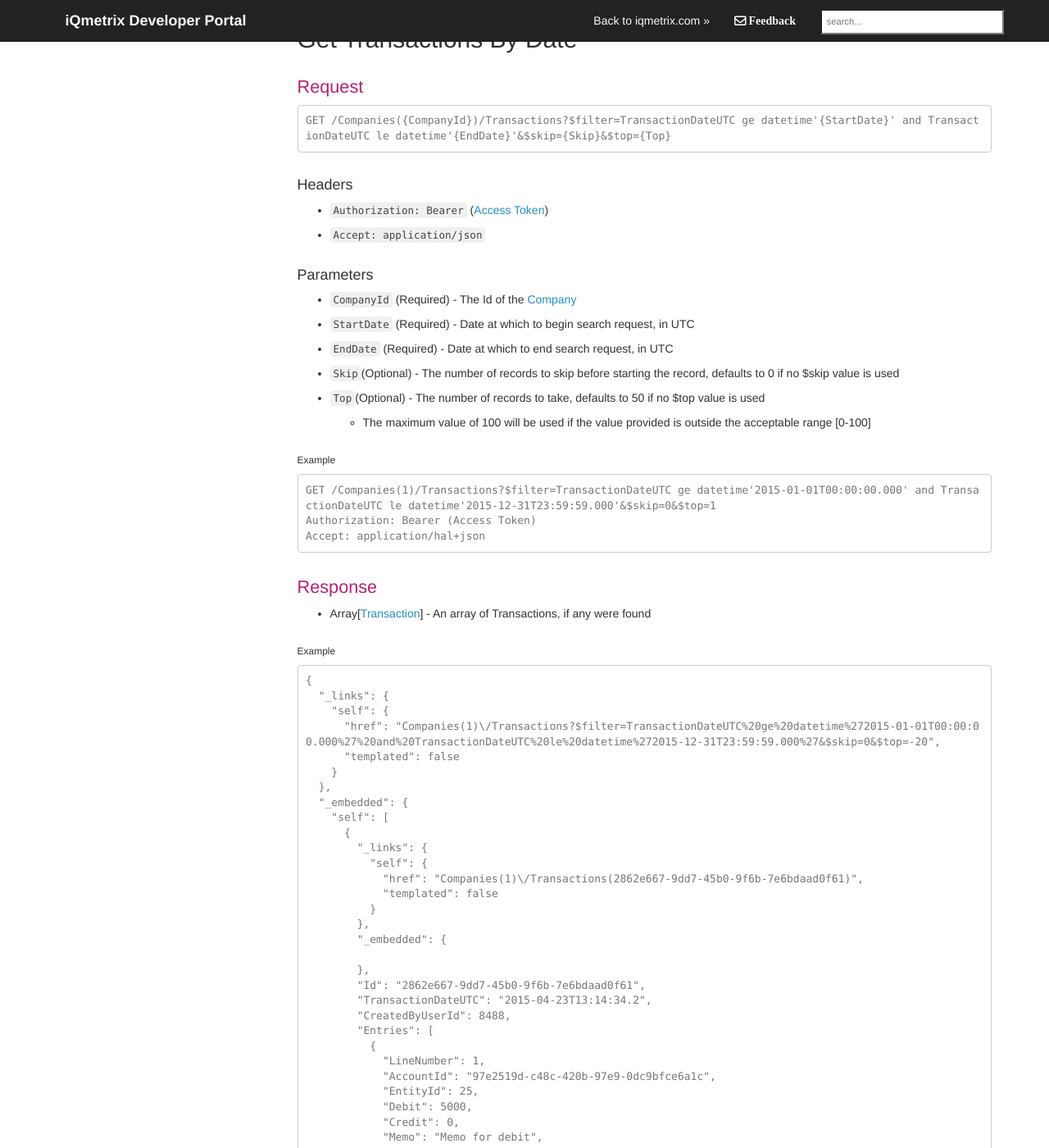
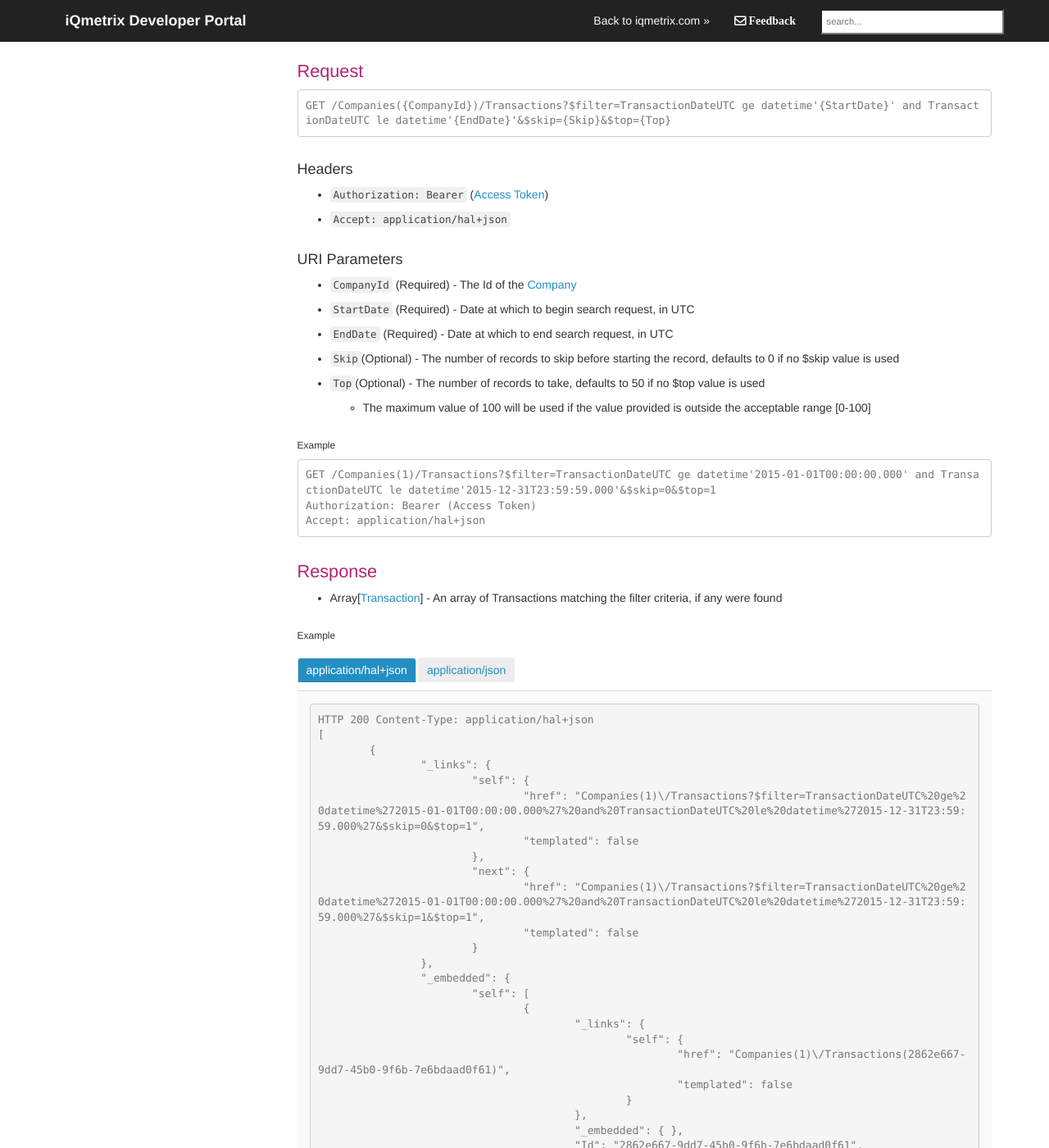
Before and after one commit to iq-coryp/documentation-testing, a Jekyll site: the page built from pages/api/general-ledger.md, in a window 1280 px wide and 1400 px high, scrolled down 4363 px. Shown: the whole window at 82% size. Built offline with Jekyll 4.4.1, drawn with Linux system fonts in a browser that asks for light colours; nearby versions of some CDN libraries; Markdown is read by kramdown in place of the engine named in the settings; comment, search, counter and statistics services are not loaded; some of the changed text lies outside the part shown.

Commit message:
tab feature

```diff
--- a/pages/api/general-ledger.md
+++ b/pages/api/general-ledger.md
@@ -27,18 +27,18 @@ An Account resource consists of the following properties:
 |:-----|:----------|:------------|:--------|
 | Id | GUID | Unique identifier for the Account. This value is system-generated and read-only | `97e2519d-c48c-420b-97e9-0dc9bfce6a1c` |
 | AccountName | String (128) | The name of the Account. Must be unique across the entire list of Accounts and cannot be empty | `CAD Bank Account: 790` |
-| AccountNumber | String (128 | The Account number. Must be unique across the entire list of Accounts and cannot be empty | `1790` |
+| AccountNumber | String (128) | The Account number. Must be unique across the entire list of Accounts and cannot be empty | `1790` |
 | AccountCategory  | String | Category of the Account, valid values are: **Asset, Liability, Equity, Revenue and Expense** | `Asset` |
 | SubCategory | String (256) | A string that can be used to further group Accounts into sub-categories | `Current Assets` |
+| CreatedByUserId | Integer  | Auditing column showing User Id of whoever created this Account. This value is system-generated and read-only | `8488` |
+| UpdatedByUserId  | Integer | Auditing column showing User Id of whoever last updated this Account. This value is system-generated and read-only | `8488` |
 | CurrencyCode | String | The 3 letter ISO currency code for the currency that this Account records its Transactions in. Can't be changed if an Account has had Transactions posted to it. Not case sensitive and will be stored and returned in upper case | `CAD` |
-| IsEnabled | Boolean | True if the Account is enabled, false if it is disabled | `true` |
-| Description | String (1024) | Description of the Account | `This is a Canadian $ account` |
-| IsDebitAccount | Boolean | True if Account is a [Debit Account](/api/glossary.html#Debit Account), false if it is a [Credit Account](/api/glossary.html#Credit Account)| `true` |
 | CustomProperties |Object (4000) | A set of key-value pairs that contain extra data to store with the Account. The maximum length of CustomProperties, when serialized to JSON, is 4000 characters | |
 | DateCreatedUTC | DateTime | Auditing column showing when the Account was first created, in UTC. This value is system-generated and read-only | `2015-04-22T19:27:12.557` |
-| CreatedByUserId | Integer  | Auditing column showing User Id of whoever created this Account. This value is system-generated and read-only | `8488` |
 | DateUpdatedUTC | DateTime | Auditing column showing when the Account was last updated, in UTC.  This value is system-generated and read-only | `2015-04-22T19:27:12.557` |
-| UpdatedByUserId  | Integer | Auditing column showing User Id of whoever last updated this Account. This value is system-generated and read-only | `8488` |
+| Description | String (1024) | Description of the Account | `This is a Canadian $ account` |
+| IsDebitAccount | Boolean | True if Account is a [Debit Account](/api/glossary.html#Debit-Account), false if it is a [Credit Account](/api/glossary.html#Credit-Account)| `true` |
+| IsEnabled | Boolean | True if the Account is enabled, false if it is disabled | `true` |
 | Version | Integer | The latest revision number | `1` |
 
 ### Transaction
@@ -60,15 +60,15 @@ An Entry resource consists of the following properties:
 
 | Name | Data Type | Description | Example |
 |:-----|:----------|:------------|:--------|
+| AccountId | GUID | The Id of the Account this Entry affects | `cea681f0-0017-4daa-816f-2be7e7412680` |
+| Credit | Decimal | The value of the Credit side of this Entry, must be a positive value. If Credit is positive, Debit must be 0 | `0` |
+| CustomProperties | Object (4000) | Key-value pairs that contain extra data to store with the Entry, maximum length when serialized to JSON is 4000 charcters | |
+| Debit | Decimal | The value of the Debit side of this entry, this must be a positive value. If Debit is positive, Credit must be 0 | `5000` |
+| EntityId | Integer | EntityId that this Entry applies to, such as a Store Id | `25` |
 | LineNumber | Integer | A value indicating the sort order of this entry within the Transaction.  This value is system-generated and read-only | `1` |
-| AccountId | GUID | The Id of the Account this Entry affects | `cea681f0-0017-4daa-816f-2be7e7412680` |
-| EntityId | Integer | EntityId that this Entry applies to, such as a Store Id | `25` |
-| Debit | Decimal | The value of the Debit side of this entry, this must be a positive value. If Debit is positive, Credit must be 0 | `5000` |
-| Credit | Decimal | The value of the Credit side of this Entry, must be a positive value. If Credit is positive, Debit must be 0 | `0` |
 | Memo | String (1024) | Memo string for this Entry | `Memo for debit` |
 | ReferenceId | String (128) | Reference number string, such as the invoice that caused the Transaction | `1234` |
 | ReferenceType | String (128) | String value to indicate what the ReferenceId column is refering to (Invoice, Cheque, etc.) | `Invoice Id` |
-| CustomProperties | Object (4000) | Key-value pairs that contain extra data to store with the Entry, maximum length when serialized to JSON is 4000 charcters | |
 
 #### Notes
 * A single Transaction must have 2 or more Entries where the sum of the Debits and Credits of those Entries are the same value, this is called a Balanced Transaction
@@ -84,10 +84,10 @@ An Entry resource consists of the following properties:
 
 #### Headers
 
-* `Authorization: Bearer` (<a href='/api/glossary.html#Access Token'>Access Token</a>)
+* `Authorization: Bearer` (<a href='/api/glossary.html#Access-Token'>Access Token</a>)
 * `Accept: application/json` **OR** `Accept: application/hal+json`
 
-#### Parameters
+#### URI Parameters
 
 * `CompanyId` (Required) - The Id of the [Company](/api/entitystore.html)
 
@@ -104,24 +104,23 @@ An Entry resource consists of the following properties:
 ###### Example
 	[
 		{
-		    "Id": "c60b922e-1454-4999-aecb-775431e56831",
-		    "AccountName": "CAD Bank Account: 518",
-		    "AccountNumber": "1518",
-		    "AccountCategory": "Asset",
-		    "SubCategory": "Current Assets",
-		    "CurrencyCode": "CAD",
-		    "IsEnabled": true,
-		    "Description": "This is a Canadian $ account",
-		    "IsDebitAccount": true,
-		    "CustomProperties": {
-
-		    },
-		    "DateCreatedUTC": "2015-04-23T13:14:12.997",
-		    "CreatedByUserId": 8488,
-		    "DateUpdatedUTC": "2015-04-23T13:14:12.997",
-		    "UpdatedByUserId": 8488,
-		    "Version": "1"
-		}
+			"Id": "c60b922e-1454-4999-aecb-775431e56831",
+			"AccountName": "CAD Bank Account: 518",
+			"AccountNumber": "1518",
+			"AccountCategory": "Asset",
+			"SubCategory": "Current Assets",
+			"CreatedByUserId": 8488,
+			"UpdatedByUserId": 8488,
+			"CurrencyCode": "CAD",
+			"CustomProperties": { },
+			"DateCreatedUTC": "2015-04-23T13:14:12.997",
+			"DateUpdatedUTC": "2015-04-23T13:14:12.997",
+			"Description": "This is a Canadian $ account",
+			"IsDebitAccount": true,
+			"IsEnabled": true,
+			"Version": "1"
+		},
+		...
 	]
 
 ## Get Transactions By Date
@@ -132,10 +131,10 @@ An Entry resource consists of the following properties:
 
 #### Headers
 
-* `Authorization: Bearer` (<a href='/api/glossary.html#Access Token'>Access Token</a>)
-* `Accept: application/json`
+* `Authorization: Bearer` (<a href='/api/glossary.html#Access-Token'>Access Token</a>)
+* `Accept: application/hal+json`
 
-#### Parameters
+#### URI Parameters
 
 * `CompanyId` (Required) - The Id of the [Company](/api/entitystore.html)
 * `StartDate` (Required) - Date at which to begin search request, in UTC
@@ -152,64 +151,113 @@ An Entry resource consists of the following properties:
 
 ### Response
 
-* Array[[Transaction](####Transaction)] - An array of Transactions, if any were found
+* Array[[Transaction](#Transaction)] - An array of Transactions matching the filter criteria, if any were found
 
 ###### Example
 
+<ul id="glTabs" class="nav nav-tabs">
+    <li class="active"><a href="#hal" data-toggle="tab">application/hal+json</a></li>
+    <li><a href="#json" data-toggle="tab">application/json</a></li>
+</ul>
+<div class="tab-content">
+	<div role="tabpanel" class="tab-pane active" id="hal">
+		<pre>
+HTTP 200 Content-Type: application/hal+json
+[
 	{
-	  "_links": {
-	    "self": {
-	      "href": "Companies(1)\/Transactions?$filter=TransactionDateUTC%20ge%20datetime%272015-01-01T00:00:00.000%27%20and%20TransactionDateUTC%20le%20datetime%272015-12-31T23:59:59.000%27&$skip=0&$top=-20",
-	      "templated": false
-	    }
-	  },
-	  "_embedded": {
-	    "self": [
-	      {
-	        "_links": {
-	          "self": {
-	            "href": "Companies(1)\/Transactions(2862e667-9dd7-45b0-9f6b-7e6bdaad0f61)",
-	            "templated": false
-	          }
-	        },
-	        "_embedded": {
-
-	        },
-	        "Id": "2862e667-9dd7-45b0-9f6b-7e6bdaad0f61",
-	        "TransactionDateUTC": "2015-04-23T13:14:34.2",
-	        "CreatedByUserId": 8488,
-	        "Entries": [
-	          {
-	            "LineNumber": 1,
-	            "AccountId": "97e2519d-c48c-420b-97e9-0dc9bfce6a1c",
-	            "EntityId": 25,
-	            "Debit": 5000,
-	            "Credit": 0,
-	            "Memo": "Memo for debit",
-	            "ReferenceId": "1234",
-	            "ReferenceType": "1234",
-	            "CustomProperties": {
-
-	            }
-	          },
-	          {
-	            "LineNumber": 2,
-	            "AccountId": "c60b922e-1454-4999-aecb-775431e56831",
-	            "EntityId": null,
-	            "Debit": 0,
-	            "Credit": 5000,
-	            "Memo": "Memo for credit",
-	            "ReferenceId": "1234",
-	            "ReferenceType": "1234",
-	            "CustomProperties": {
-
-	            }
-	          }
-	        ]
-	      }
-	    ]
-	  }
-	}
+		"_links": {
+			"self": {
+				"href": "Companies(1)\/Transactions?$filter=TransactionDateUTC%20ge%20datetime%272015-01-01T00:00:00.000%27%20and%20TransactionDateUTC%20le%20datetime%272015-12-31T23:59:59.000%27&$skip=0&$top=1",
+				"templated": false
+			},
+			"next": {
+				"href": "Companies(1)\/Transactions?$filter=TransactionDateUTC%20ge%20datetime%272015-01-01T00:00:00.000%27%20and%20TransactionDateUTC%20le%20datetime%272015-12-31T23:59:59.000%27&$skip=1&$top=1",
+				"templated": false
+			}
+		},
+		"_embedded": {
+			"self": [
+				{
+					"_links": {
+						"self": {
+							"href": "Companies(1)\/Transactions(2862e667-9dd7-45b0-9f6b-7e6bdaad0f61)",
+							"templated": false
+						}
+					},
+					"_embedded": { },
+					"Id": "2862e667-9dd7-45b0-9f6b-7e6bdaad0f61",
+					"TransactionDateUTC": "2015-04-23T13:14:34.2",
+					"CreatedByUserId": 8488,
+					"Entries": [
+						{
+							"AccountId": "97e2519d-c48c-420b-97e9-0dc9bfce6a1c",
+							"Credit": 0,
+							"CustomProperties": { },
+							"Debit": 5000,
+							"EntityId": 25,
+							"LineNumber": 1,
+							"Memo": "Memo for debit",
+							"ReferenceId": "1234",
+							"ReferenceType": "1234"
+						},
+						{
+							"AccountId": "c60b922e-1454-4999-aecb-775431e56831",
+							"Credit": 5000,
+							"CustomProperties": { },
+							"Debit": 0,
+							"EntityId": null,
+							"LineNumber": 2,
+							"Memo": "Memo for credit",
+							"ReferenceId": "1234",
+							"ReferenceType": "1234",
+						}
+					]
+				}
+			]
+		}
+	},
+  ...
+]
+			</pre>
+		</div>
+	<div role="tabpanel" class="tab-pane" id="json">
+		<pre>
+HTTP 200 Content-Type: application/json
+[
+	{
+		"Id": "2862e667-9dd7-45b0-9f6b-7e6bdaad0f61",
+		"TransactionDateUTC": "2015-04-23T13:14:34.2",
+		"CreatedByUserId": 8488,
+		"Entries": [
+			{
+				"AccountId": "97e2519d-c48c-420b-97e9-0dc9bfce6a1c",
+				"Credit": 0,
+				"CustomProperties": { },
+				"Debit": 5000,
+				"EntityId": 25,
+				"LineNumber": 1,
+				"Memo": "Memo for debit",
+				"ReferenceId": "1234",
+				"ReferenceType": "1234"
+			},
+			{
+				"AccountId": "c60b922e-1454-4999-aecb-775431e56831",
+				"Credit": 5000,
+				"CustomProperties": { },
+				"Debit": 0,
+				"EntityId": null,
+				"LineNumber": 2,
+				"Memo": "Memo for credit",
+				"ReferenceId": "1234",
+				"ReferenceType": "1234",
+			}
+		]
+	},
+  ...
+]
+		</pre>
+	</div>
+</div>
 
 ## Pagination
 
@@ -234,23 +282,23 @@ These links are _relative_, they do not include the base endpoint. It is the res
 ##### Example
 
 	{
-	    "_links": {
-	        "self": {
-	          "href": "Companies(1)/Accounts?$skip=10&$top=10",
-	          "templated": false
-	        },
-	        "next": {
-	          "href": "Companies(1)/Accounts?$skip=20&$top=10",
-	          "templated": false
-	        },
-	        "prev": {
-	          "href": "Companies(1)/Accounts?$skip=0&$top=10",
-	          "templated": false
-	        }
-	    },
-	    "_embedded": {
-	        "self": []
-	    }
+		"_links": {
+			"self": {
+				"href": "Companies(1)/Accounts?$skip=10&$top=10",
+				"templated": false
+			},
+			"next": {
+				"href": "Companies(1)/Accounts?$skip=20&$top=10",
+				"templated": false
+			},
+			"prev": {
+				"href": "Companies(1)/Accounts?$skip=0&$top=10",
+				"templated": false
+			}
+		},
+		"_embedded": {
+			"self": []
+		}
 	}
 
 In the example above, the `_links` section is included in the data returned from an API call to get General Ledger Accounts, where `$skip=10` and `$top=10`.
```
